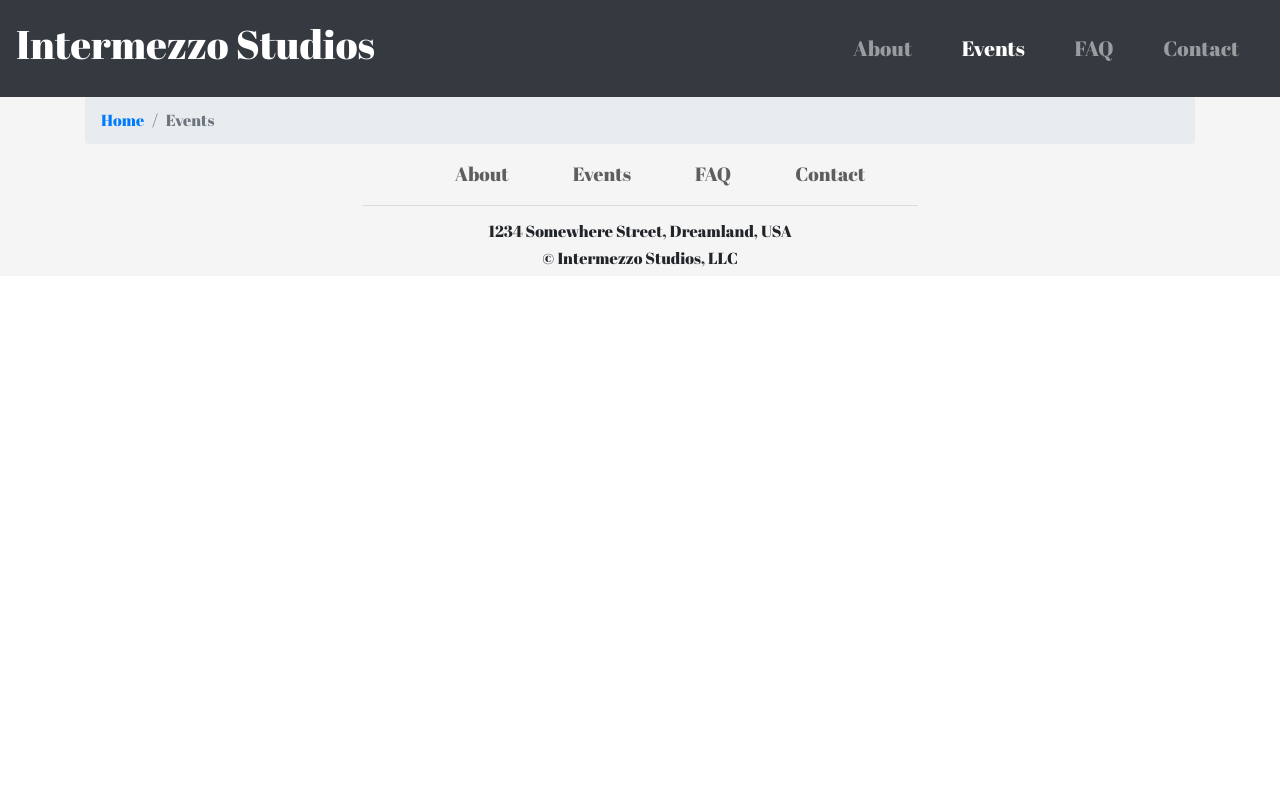
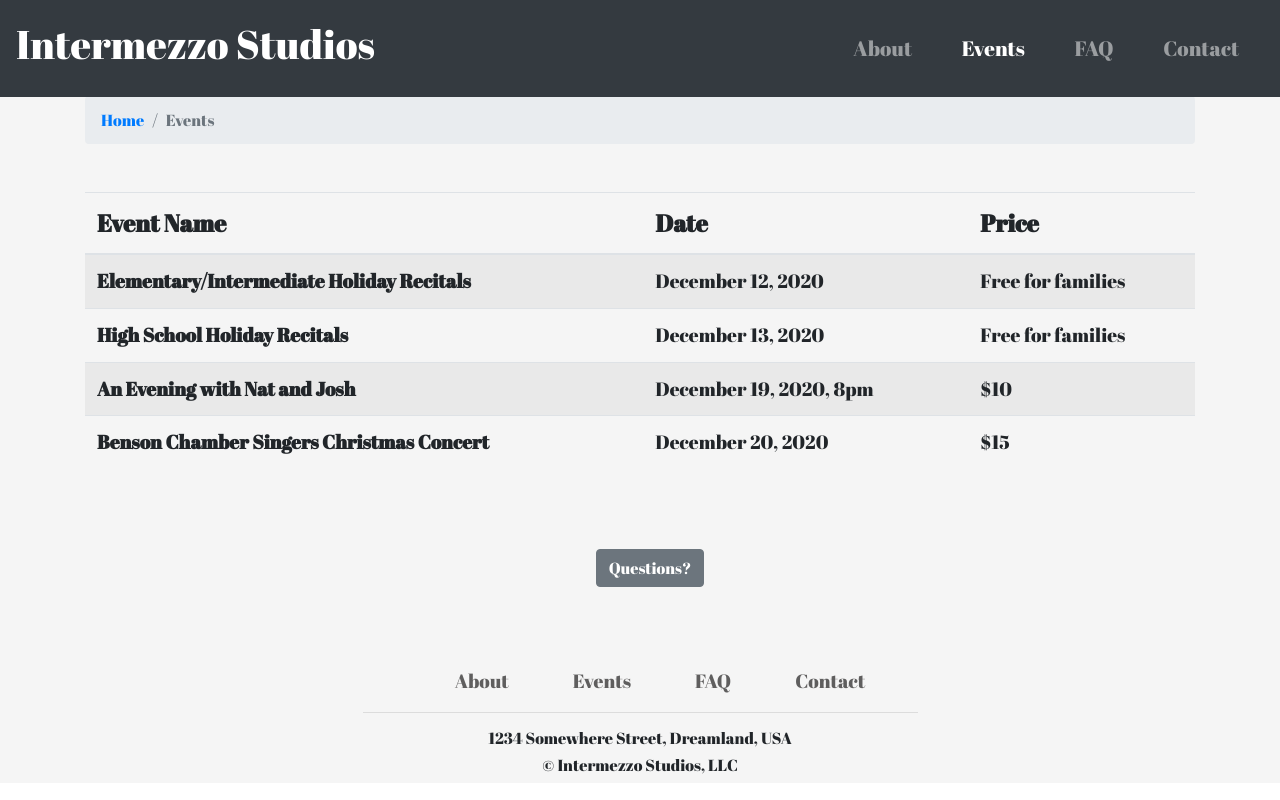
Before and after one commit to dcatherine3000/intermezzo-studios-react, a React (Create React App) app: page /events in a window 1280 px wide. Built offline with nearby package versions, Linux system fonts and the light colour scheme.

Commit message:
Events Display

```diff
--- a/src/App.css
+++ b/src/App.css
@@ -134,3 +134,17 @@ footer hr {
 #about-content h2 {
   text-align: center;
 }
+
+.table {
+  font-size: 1.2rem;
+  margin: 2rem auto;
+}
+
+.table thead {
+  font-size: 1.5rem;
+}
+
+#events-button {
+  text-align: center;
+  margin: 5rem;
+}
--- a/src/components/EventsComponent.js
+++ b/src/components/EventsComponent.js
@@ -1,5 +1,5 @@
 import React from 'react';
-import { Container, Row, Breadcrumb, BreadcrumbItem } from 'reactstrap';
+import { Container, Row, Breadcrumb, BreadcrumbItem, Table, Button } from 'reactstrap';
 import { Link } from 'react-router-dom';
 
 function Events() {
@@ -15,6 +15,42 @@ function Events() {
                     </div>
                 </Row>
             </Container>
+            <Container>
+                <Table striped hover>
+                    <thead>
+                        <tr>
+                            <th colSpan="6">Event Name</th>
+                            <th>Date</th>
+                            <th>Price</th>
+                        </tr>
+                    </thead>
+                    <tbody>
+                        <tr>
+                            <td colSpan="6"><strong>Elementary/Intermediate Holiday Recitals</strong></td>
+                            <td>December 12, 2020</td>
+                            <td>Free for families</td>
+                        </tr>
+                        <tr>
+                            <td colSpan="6"><strong>High School Holiday Recitals</strong></td>
+                            <td>December 13, 2020</td>
+                            <td>Free for families</td>
+                        </tr>
+                        <tr>
+                            <td colSpan="6"><strong>An Evening with Nat and Josh</strong></td>
+                            <td>December 19, 2020, 8pm</td>
+                            <td>$10</td>
+                        </tr>
+                        <tr>
+                            <td colSpan="6"><strong>Benson Chamber Singers Christmas Concert</strong></td>
+                            <td>December 20, 2020</td>
+                            <td>$15</td>
+                        </tr>
+                    </tbody>
+                </Table>
+            </Container>
+            <Container id="events-button">
+                <Button dark>Questions?</Button>
+            </Container>
         </div>
     );
 }
--- a/src/components/HomeContactComponent.js
+++ b/src/components/HomeContactComponent.js
@@ -3,7 +3,7 @@ import { Button } from 'reactstrap';
 
 function HomeContact() {
     return (
-        <div className="button-box">
+        <div>
             <Button dark block className="home-button btn-lg">Contact Us</Button>
         </div>
     );
```
Also changed, not shown: 1 other file (tests, documents, lock files or other folders).
